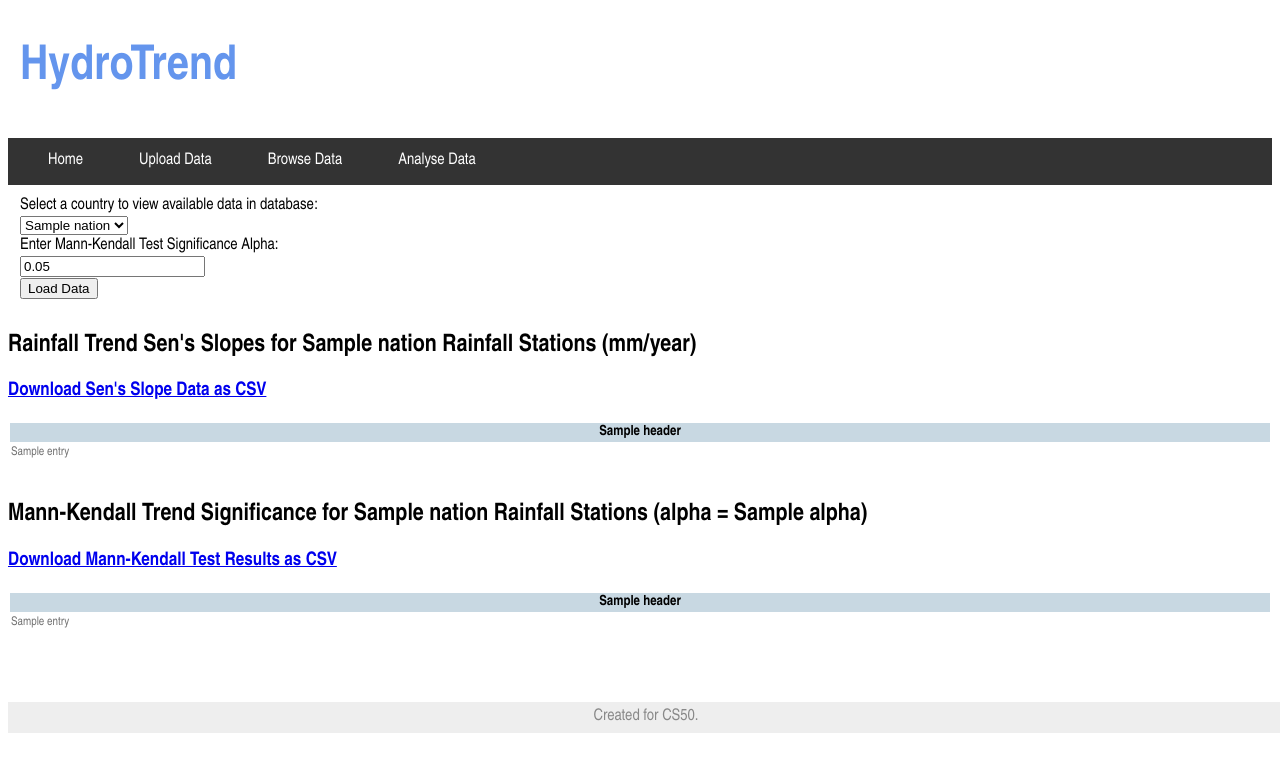
After one commit to cuebits/hydro-trend, a Flask app: template templates/stats.html in a window 1280 px wide. The commit adds this page. Shown: the top 772 px of the page. Run offline with Flask 2, Linux system fonts and the light colour scheme; the template is opened without the code that fills it: most values are stand-ins (such as "Sample title", 1, 10 or a date in 2020); some libraries are stand-ins or nearby versions.

Commit message:
2021-07-22 Updates
Updates for this week until Thursday.

```diff
--- a/app.py
+++ b/app.py
@@ -1,4 +1,5 @@
 from flask import Flask, render_template, request, redirect, send_from_directory
+import numpy
 from webappfunctions import *
 from statsanalysis import *
 
@@ -79,10 +80,47 @@ def download(filename):
 
 @app.route('/stats', methods=['GET','POST'])
 def stats():
+
+    # Get list of countries for form
     db = db_connect()
-    df = nation2df('US', db, indexed=False)
-    sens_df, mk_df = mkanalysis(df)
-    return redirect("/")
+    nations = db.execute("SELECT name FROM sqlite_master WHERE type='table' AND NAME NOT LIKE 'sqlite_%' AND NAME NOT LIKE 'stations'").fetchall()
+    nations_list = []
+    for nation in nations:
+        # Clean nations list from SQL input
+        nations_list.append(nation[0])
+
+    #  If user has selected a nation
+    if request.method == "POST":
+
+        # Get nation code from user input, and then get nation data from database
+        nation = request.form.get("nation")
+        df = nation2df('US', db, indexed=False)
+
+        # Run MK analysis on data
+        alpha = float(request.form.get("alpha"))
+        sens_df, mk_df = mkanalysis(df, alpha=alpha)
+
+        # Set download directory and output dataframe to CSV file for user download
+        sens_dl = "/temp/" + nation + "_sens.csv"
+        mk_dl = "/temp/" + nation + "_mk.csv"
+        sens_df.to_csv(cwd + sens_dl)
+        mk_df.to_csv(cwd + mk_dl)
+
+        # Truncate Sen's Slopes to 3 decimal places
+        sens_df = numpy.trunc(10000 * sens_df) / 10000
+
+        # Format dataframes for display
+        sens_df = sens_df.reset_index()
+        mk_df = mk_df.reset_index()
+
+        sens_df = sens_df.rename(columns={'index':'Stations'})
+        mk_df = mk_df.rename(columns={'index':'Stations'})
+
+        return render_template("stats.html", hide="", alpha=alpha, nations_list=nations_list, nation=nation, header_row=sens_df.columns.tolist(), sens_table=sens_df.values.tolist(), mk_table=mk_df.values.tolist(), sens_dl=sens_dl, mk_dl=mk_dl)
+
+    else:
+
+        return render_template("stats.html", hide="hidden", nations_list=nations_list)
 
 
 if __name__ == '__main__':
--- a/static/styles.css
+++ b/static/styles.css
@@ -1,6 +1,10 @@
 html
 {
     font-family:'Franklin Gothic Book', 'Arial Narrow', Arial, sans-serif;
+}
+
+body{
+    min-height: 80%;
 }
 
 nav h1
--- a/statsanalysis.py
+++ b/statsanalysis.py
@@ -19,14 +19,10 @@ def mkanalysis(df: pandas.DataFrame, alpha=0.05):
     coordinates[0].pop(0)
     coordinates[1].pop(0)
     df = df.drop([0,1])
-    print(coordinates)
-    print(df)
 
     # Extract dates column and transform it into a time series
     dates = pandas.Series(df["dates"])
-    print(dates)
     dates = pandas.to_datetime(dates)
-    print(dates)
 
     # Create new data frames for Sen's Slopes and m-k tests
     sens_df = pandas.DataFrame()
--- /dev/null
+++ b/templates/stats.html
@@ -0,0 +1,70 @@
+{% extends "layout.html" %}
+
+{% block main%}
+
+    <form action="/stats" method="post">
+
+        <label for="nation">Select a country to view available data in database: </label>
+        <br>
+        <select name="nation">
+            {% for nation in nations_list %}
+                <option value={{nation}}>{{nation}}</option>
+            {% endfor %}
+        </select>
+        <br>
+        <label for="alpha">Enter Mann-Kendall Test Significance Alpha:</label>
+        <br>
+        <input type="number" name="alpha" value=0.05 step="any" min=0.001 max=0.2>
+        <br>
+        <button type="submit"> Load Data </button>
+    </form>
+
+    <div {{hide}}>
+
+        <h2> Rainfall Trend Sen's Slopes for {{nation}} Rainfall Stations (mm/year) </h2>
+
+        <h3><a href={{sens_dl}}>Download Sen's Slope Data as CSV</a></h3>
+
+        <table class="dataTable">
+            <thead>
+                {% for header in header_row %}
+                    <th>{{header}}</th>
+                {% endfor %}
+            </thead>
+            <tbody>
+                {% for row in sens_table %}
+                    <tr>
+                        {% for entry in row %}
+                            <td>{{entry}}</td>
+                        {% endfor %}
+                    </tr>
+                {% endfor %}
+            </tbody>
+        </table>
+
+        <br>
+
+        <h2> Mann-Kendall Trend Significance for {{nation}} Rainfall Stations (alpha = {{alpha}}) </h2>
+
+        <h3><a href={{mk_dl}}>Download Mann-Kendall Test Results as CSV</a></h3>
+
+        <table class="dataTable">
+            <thead>
+                {% for header in header_row %}
+                    <th>{{header}}</th>
+                {% endfor %}
+            </thead>
+            <tbody>
+                {% for row in mk_table %}
+                    <tr>
+                        {% for entry in row %}
+                            <td>{{entry}}</td>
+                        {% endfor %}
+                    </tr>
+                {% endfor %}
+            </tbody>
+        </table>
+
+    </div>
+
+{% endblock %}
--- a/webappfunctions.py
+++ b/webappfunctions.py
@@ -7,6 +7,8 @@ import io
 import pandas
 import reverse_geocoder
 import bs4
+import zipfile
+import pathlib
 
 cwd = os.getcwd()
 placeholder = "Usage, tab separated columns:\n\n'Dates'\tStation\n'Latitude'\tLatitude\tLatitude\n'Longitude'\tLongitude\tLongitude\nDate\tRainfall\nDate\tRainfall\nDate\tRainfall"
```
Also changed, not shown: templates/map.html (+6 -6 lines), 3 other files.
